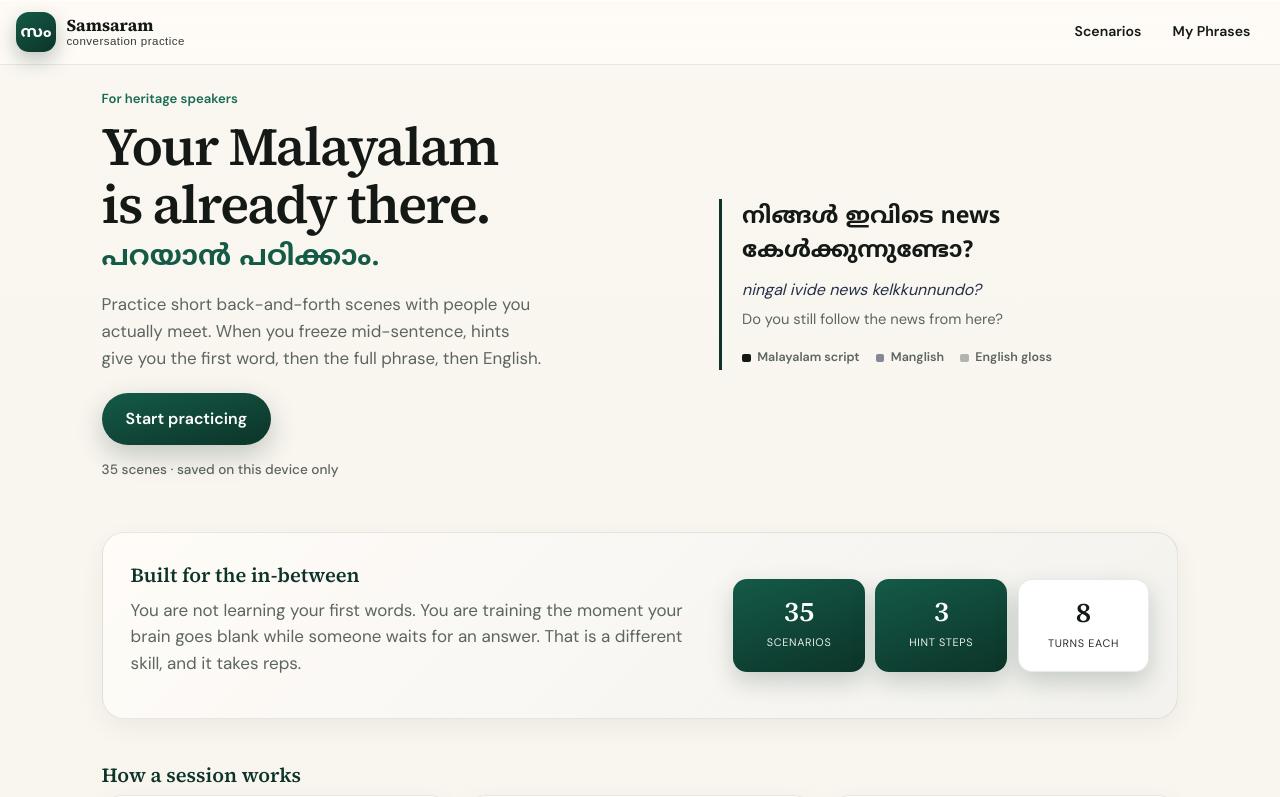
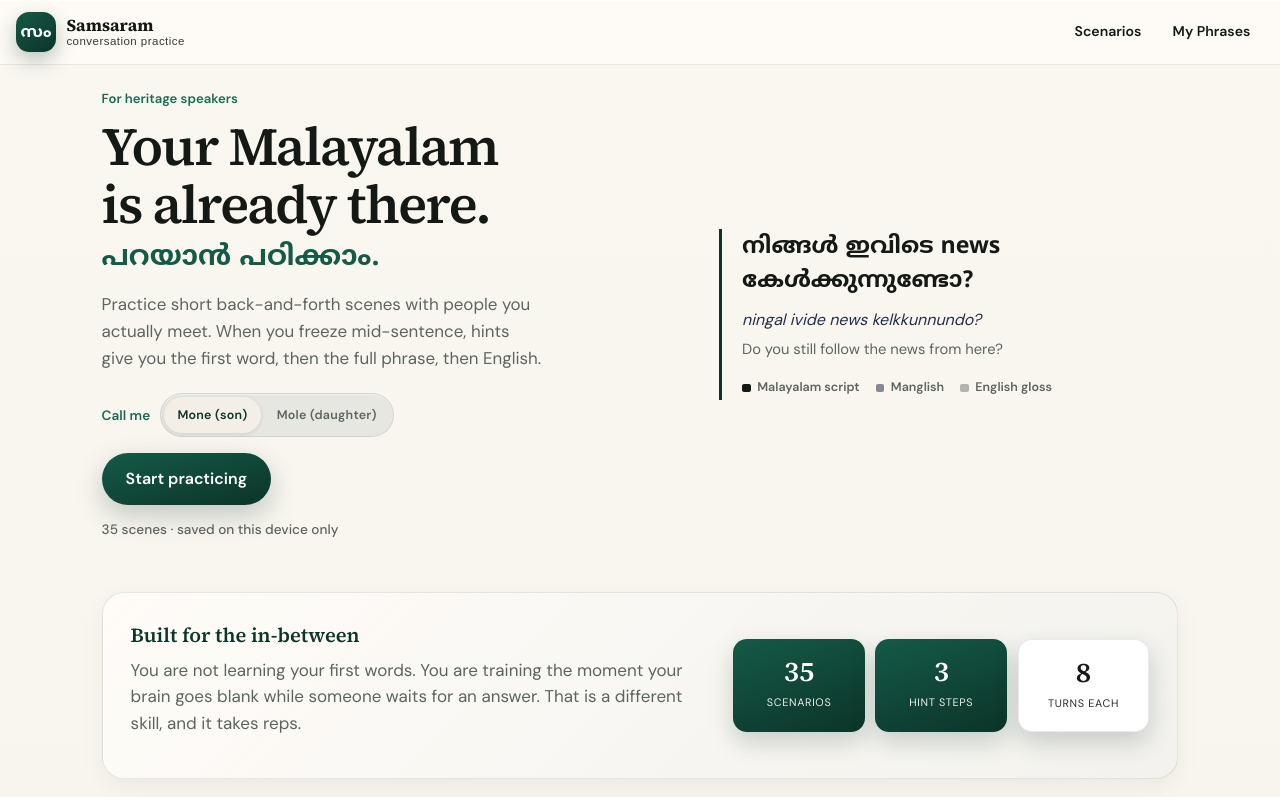
Before and after one commit to linuxnoob-64/malayalam-app, a React (Vite) app: page / in a window 1280 px wide. Shown: the top 797 px of the page. Built offline with nearby package versions, Linux system fonts and the light colour scheme.

Commit message:
Add Call me setting for mone or mole

```diff
--- a/src/components/HomeScreen.jsx
+++ b/src/components/HomeScreen.jsx
@@ -1,4 +1,5 @@
 import { useMemo, useState } from "react";
+import { loadAddressAs, saveAddressAs } from "../lib/addressAs.js";
 import { loadPracticeStats } from "../lib/practiceStats.js";
 import { loadSavedPhrases } from "../lib/phrasesStorage.js";
 import { getScenarioPlayCount } from "../lib/scenarioProgress.js";
@@ -13,6 +14,7 @@
 
 export default function HomeScreen({ onStartScenario, onOpenPhrases, phrasesRevision = 0 }) {
   const [category, setCategory] = useState("all");
+  const [addressAs, setAddressAs] = useState(() => loadAddressAs());
   const stats = useMemo(() => loadPracticeStats(), []);
   void phrasesRevision;
   const savedCount = loadSavedPhrases().length;
@@ -22,6 +24,11 @@
     () => SCENARIO_LIST.filter((s) => FEATURED_IDS.includes(s.id)),
     [],
   );
+
+  const chooseAddressAs = (value) => {
+    saveAddressAs(value);
+    setAddressAs(value);
+  };
 
   return (
     <div className="screen home-screen">
@@ -39,6 +46,27 @@
               Practice short back-and-forth scenes with people you actually meet. When you freeze mid-sentence,
               hints give you the first word, then the full phrase, then English.
             </p>
+            <div className="address-setting">
+              <span className="address-setting__label" id="address-setting-label">
+                Call me
+              </span>
+              <div className="dialogue-toggle" role="group" aria-labelledby="address-setting-label">
+                {[
+                  { id: "mone", label: "Mone (son)" },
+                  { id: "mole", label: "Mole (daughter)" },
+                ].map((opt) => (
+                  <button
+                    key={opt.id}
+                    type="button"
+                    className={`dialogue-toggle__option ${addressAs === opt.id ? "dialogue-toggle__option--active" : ""}`}
+                    aria-pressed={addressAs === opt.id}
+                    onClick={() => chooseAddressAs(opt.id)}
+                  >
+                    {opt.label}
+                  </button>
+                ))}
+              </div>
+            </div>
             <div className="home-hero__actions">
               <button
                 type="button"
--- a/src/index.css
+++ b/src/index.css
@@ -427,6 +427,20 @@
   line-height: 1.6;
 }
 
+.address-setting {
+  display: flex;
+  flex-wrap: wrap;
+  align-items: center;
+  gap: 0.6rem;
+  margin-bottom: 1rem;
+}
+
+.address-setting__label {
+  font-size: 0.85rem;
+  font-weight: 600;
+  color: var(--forest-soft);
+}
+
 .home-hero__actions {
   display: flex;
   flex-wrap: wrap;
--- /dev/null
+++ b/src/lib/addressAs.js
@@ -0,0 +1,20 @@
+export const ADDRESS_AS_KEY = "malayalam-app-address-as";
+
+export function loadAddressAs() {
+  if (typeof window === "undefined") return "mone";
+  try {
+    const v = localStorage.getItem(ADDRESS_AS_KEY);
+    if (v === "mone" || v === "mole") return v;
+  } catch {
+    return "mone";
+  }
+  return "mone";
+}
+
+export function saveAddressAs(value) {
+  try {
+    localStorage.setItem(ADDRESS_AS_KEY, value);
+  } catch {
+    return;
+  }
+}
--- a/src/lib/chatApi.js
+++ b/src/lib/chatApi.js
@@ -5,6 +5,7 @@
 
 import { getDemoTurn } from "./demoScripts.js";
 import { getScenarioPlayCount } from "./scenarioProgress.js";
+import { loadAddressAs } from "./addressAs.js";
 
 const DEMO_LABEL = "Scripted preview on this device";
 
@@ -33,7 +34,7 @@
   const res = await fetch("/api/chat", {
     method: "POST",
     headers: { "Content-Type": "application/json" },
-    body: JSON.stringify({ scenarioId, history }),
+    body: JSON.stringify({ scenarioId, history, addressAs: loadAddressAs() }),
   });
 
   if (!res.ok) {
```
Also changed, not shown: api/chat.js (+6 -2 lines).
